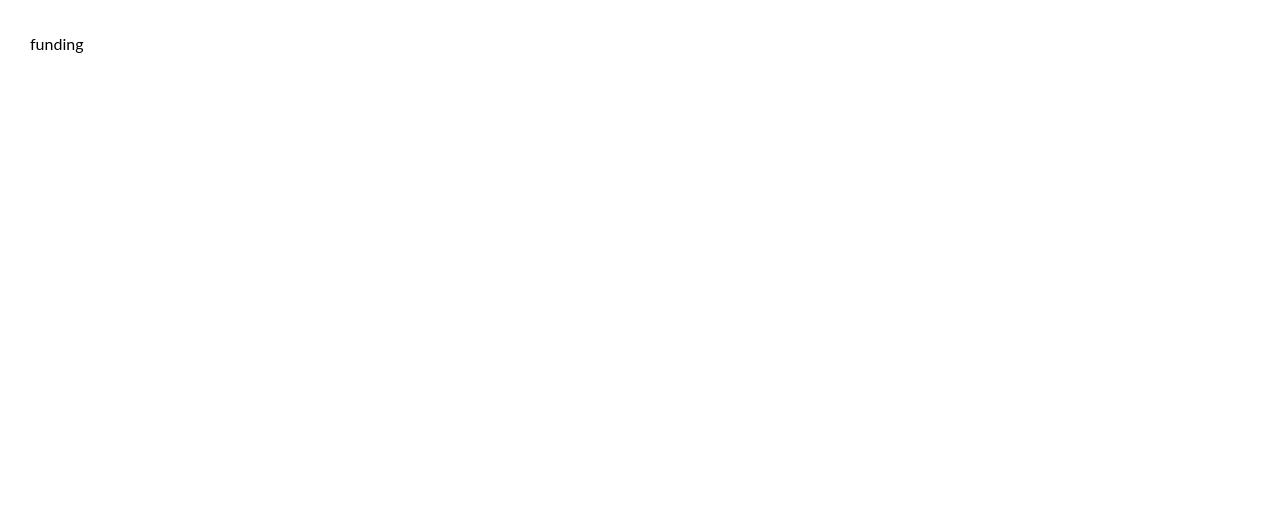
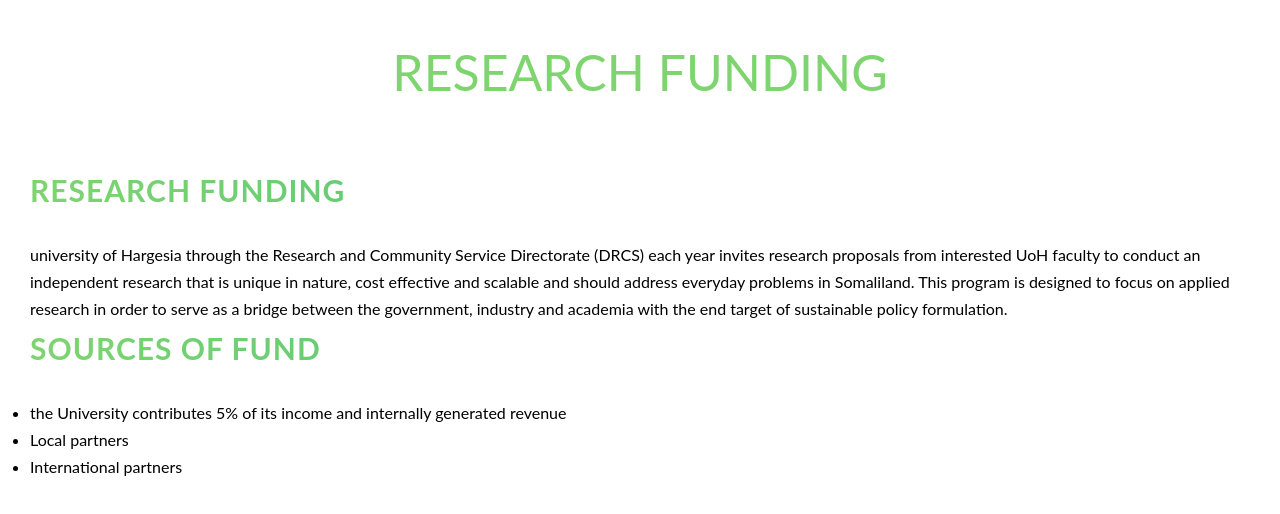
Before and after one commit to Caytomahamed/uoh-clone, a plain HTML site: page funding-research.html in a window 1280 px wide. Drawn offline with Linux system fonts and the light colour scheme.

Commit message:
research fund

```diff
--- a/funding-research.html
+++ b/funding-research.html
@@ -13,6 +13,33 @@
     <title>University Of Hargiesa</title>
   </head>
   <body>
-    funding
+    <h1 class="title text-center">Research Funding</h1>
+    <div class="fund">
+      <div class="fund-research">
+        <h2 class="header">RESEARCH FUNDING</h2>
+        <p class="paragraphy">
+          university of Hargesia through the Research and Community Service
+          Directorate (DRCS) each year invites research proposals from
+          interested UoH faculty to conduct an independent research that is
+          unique in nature, cost effective and scalable and should address
+          everyday problems in Somaliland. This program is designed to focus on
+          applied research in order to serve as a bridge between the government,
+          industry and academia with the end target of sustainable policy
+          formulation.
+        </p>
+      </div>
+
+      <div class="fund-resource">
+        <h2 class="header">sources of fund</h2>
+        <ul class="fund-list">
+          <li>
+            the University contributes 5% of its income and internally generated
+            revenue
+          </li>
+          <li>Local partners</li>
+          <li>International partners</li>
+        </ul>
+      </div>
+    </div>
   </body>
 </html>
```
